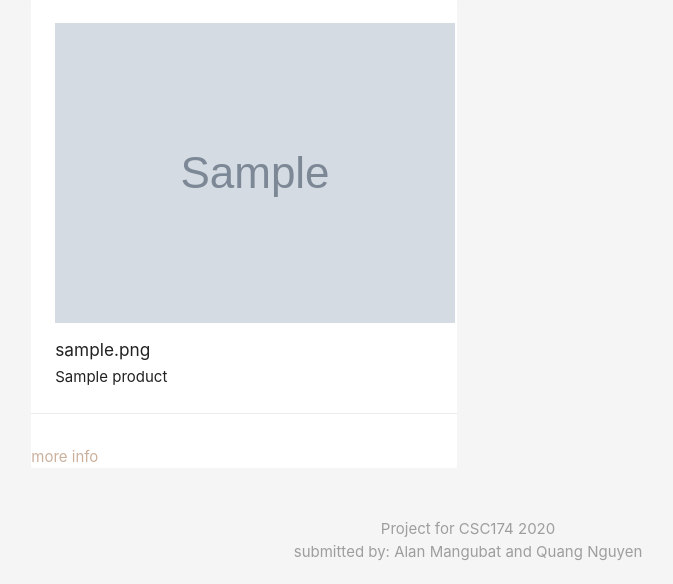
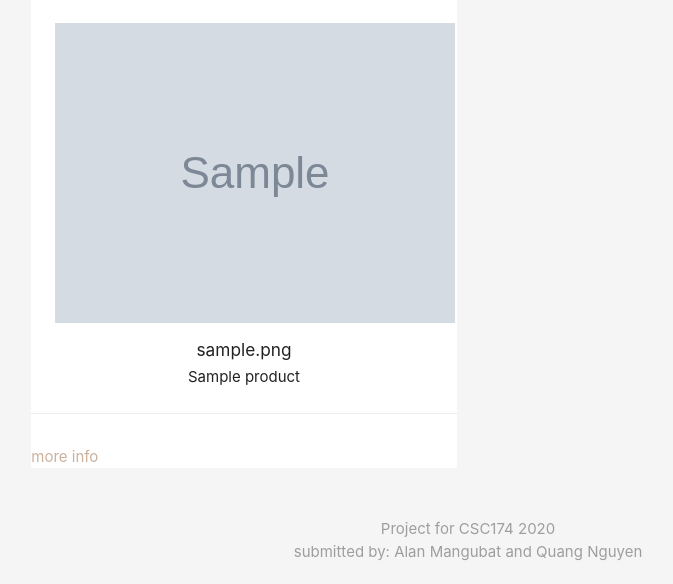
Before and after one commit to CSC174Food/CSC174-Project, a PHP site: page /product.php in a window 1280 px wide. Shown: the part 147-731 px from the top of the page, without its empty margins (172-845 px from the left). Run offline with PHP 8.4, Linux system fonts and the light colour scheme; tables that the repository leaves empty hold one stand-in row (values such as "Sample post"); grey boxes marked "Sample" are stand-in pictures; data that the repository does not hold is empty.

Commit message:
Update product.php

```diff
--- a/product.php
+++ b/product.php
@@ -35,7 +35,7 @@
 
             <div class="col s6 md3">
                 <div class="card z-depth-0">
-                 <div class="card-content cneter">
+                 <div class="card-content center">
                  <div class="product-image"><img src="<?php echo $pid['photo']; ?>"></div>
 
                     <h6 ><?php echo $pid['photo']; ?></h6>
```
